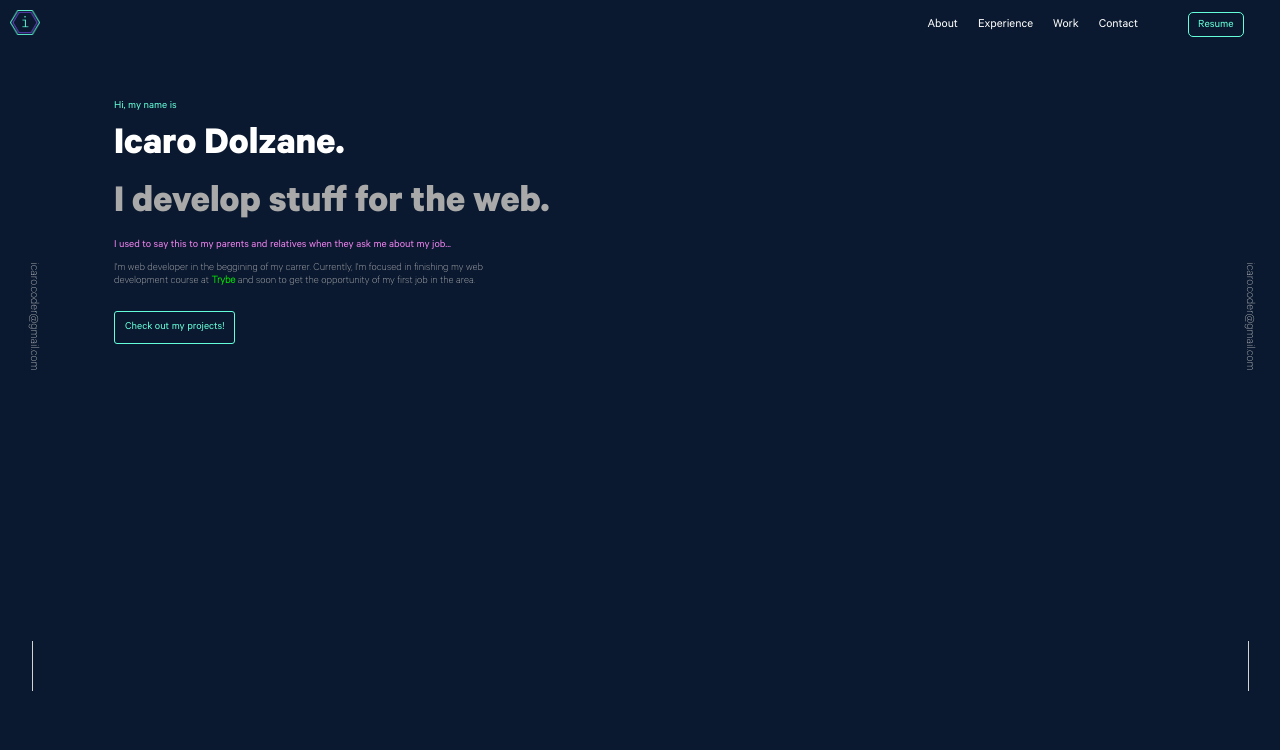
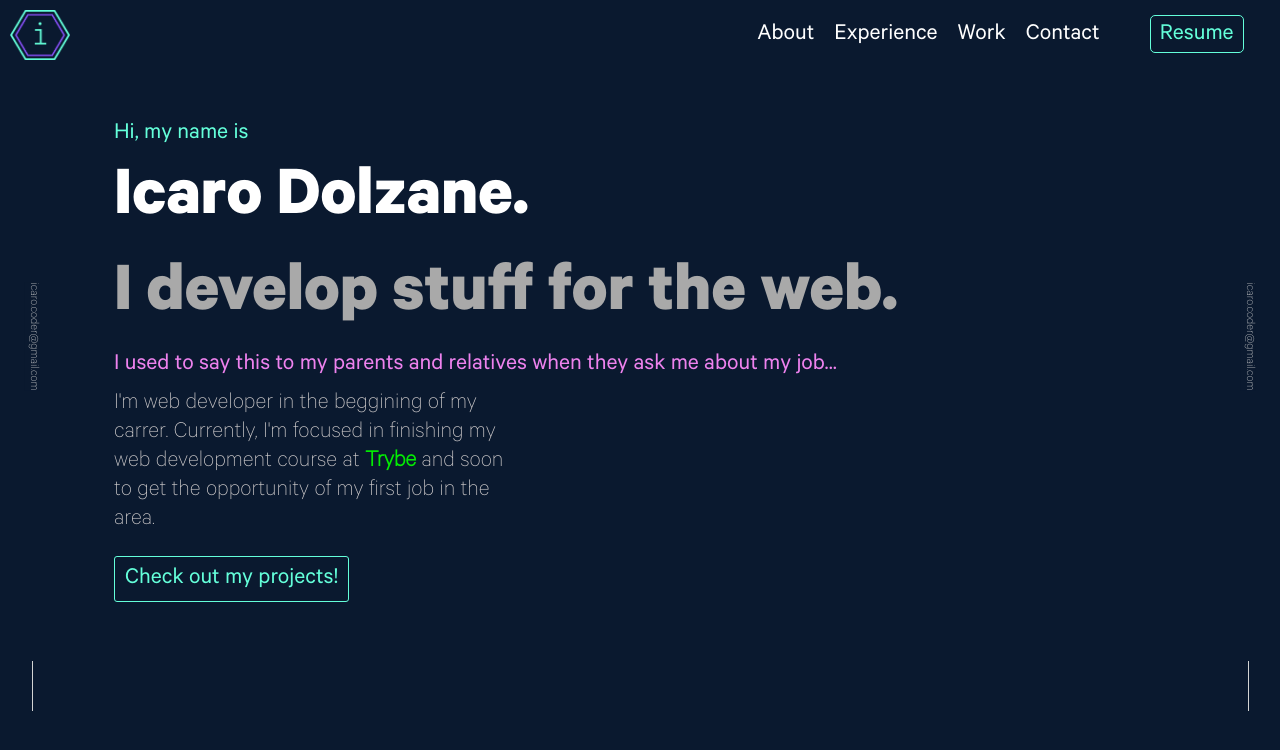
Before and after one commit to icarodolzane/my-portfolio, a React (Create React App) app: page / in a window 1280 px wide. Shown: the top 750 px of the page. Built offline with nearby package versions, Linux system fonts and the light colour scheme.

Commit message:
Fixed fontsize

```diff
--- a/src/style/components/Header.css
+++ b/src/style/components/Header.css
@@ -2,8 +2,8 @@
   display: flex;
   flex-direction: row;
   justify-content: space-between;
-  font-size: 0.8em;
-  height: 50px;
+  font-size: 1.5em;
+  height: 70px;
   width: 99.5%;
 }
 
@@ -13,8 +13,8 @@
 }
 
 .my-logo {
-  height: 25px;
-  width: 30px;
+  height: 50px;
+  width: 60px;
 }
 
 .logo:hover {
@@ -51,7 +51,7 @@
   border-radius: 5px;
   color: #64FFDA;
   padding: 7px 9px 5px 9px;
-  font-size: 0.9em;
+  font-size: 1em;
 }
 
 .resume a:hover{
--- a/src/style/pages/Home.css
+++ b/src/style/pages/Home.css
@@ -12,7 +12,7 @@
 }
 
 .hello-me p {
-  font-size: 0.7em;
+  font-size: 1.5em;
 }
 
 .hello-me p:first-child {
@@ -21,7 +21,7 @@
 
 .hello-me h1 {
   font-family: 'Calibre-Bold';
-  font-size: 2.5em;
+  font-size: 4.5em;
 }
 
 .hello-me h1:nth-child(3) {
@@ -53,7 +53,7 @@
   border-radius: 3px;
   color: #64FFDA;
   border: #64FFDA solid 1px;
-  font-size: 0.7em;
+  font-size: 1.5em;
   padding: 10px;
 }
 
```
